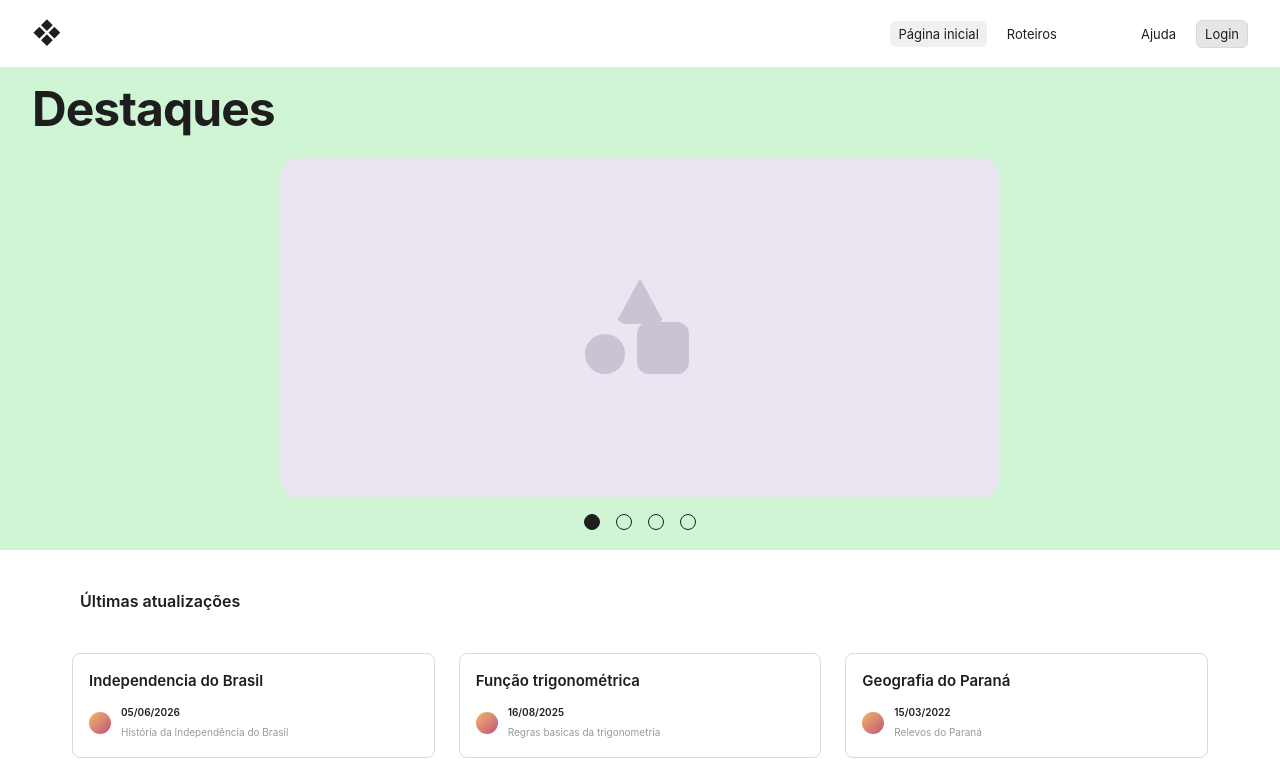
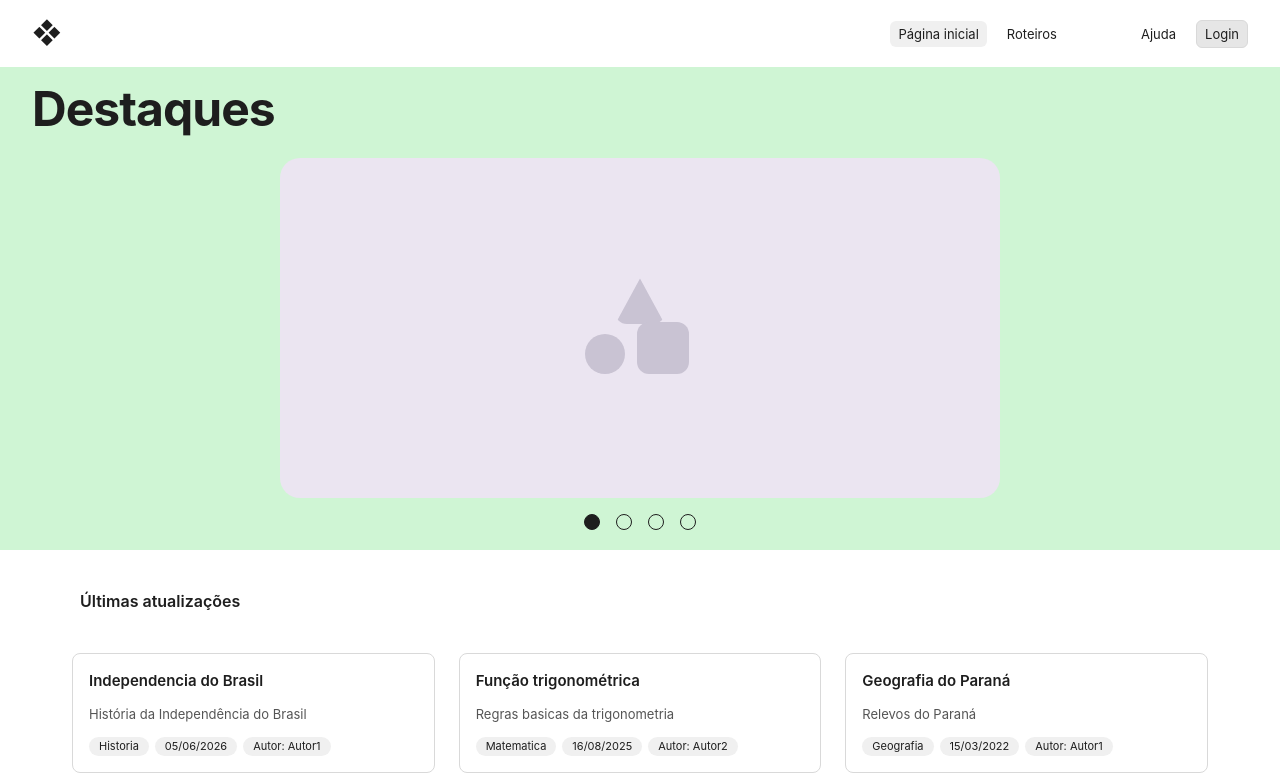
Before and after one commit to gabe1405/roteiros-app, a Next.js app: page / in a window 1280 px wide. Shown: the top 780 px of the page. Built offline with nearby package versions, Linux system fonts and the light colour scheme.

Commit message:
colocado autor nos cards da home

```diff
--- a/app/page.js
+++ b/app/page.js
@@ -1,8 +1,9 @@
+import Data from "../components/Data";
 import Destaques from "../components/Destaques";
-import Data from "../components/Data";
-import { roteiros } from "../data/roteiros";
+import CardRoteiro from "../components/CardRoteiro";
+import { roteiros_mod } from "../lib/roteiros";
 
-const atualizacoes = [...roteiros]
+const atualizacoes = roteiros_mod()
   .sort((a, b) => (b.dataModificacao ?? "").localeCompare(a.dataModificacao ?? ""))
   .slice(0, 6);
 
@@ -13,17 +14,8 @@ export default function Home() {
       <section className="atualizacoes" aria-labelledby="t-atualizacoes">
         <h2 id="t-atualizacoes">Últimas atualizações</h2>
         <div className="grade">
-          {atualizacoes.map((roteiro) => (
-            <article className="card" key={roteiro.id}>
-              <h3>{roteiro.titulo}</h3>
-              <div className="autor">
-                <div className="avatar" />
-                <div>
-                  <strong><Data valor={roteiro.dataModificacao} /></strong>
-                  <span>{roteiro.descricao}</span>
-                </div>
-              </div>
-            </article>
+          {atualizacoes.map((r) => (
+            <CardRoteiro key={r.id} roteiro={r} />
           ))}
         </div>
       </section>
--- a/components/CardRoteiro.js
+++ b/components/CardRoteiro.js
@@ -4,11 +4,11 @@ export default function CardRoteiro({ roteiro }) {
   return (
     <article className="card">
       <h3>{roteiro.titulo}</h3>
-      <p className="autor">Autor: {roteiro.autor}</p>
       <p>{roteiro.descricao}</p>
       <div className="tags">
         <span className="tag">{roteiro.categoria}</span>
         <span className="tag"><Data valor={roteiro.dataModificacao} /></span>
+        <span className="tag">Autor: {roteiro.autor}</span>
       </div>
     </article>
   );
--- /dev/null
+++ b/lib/roteiros.js
@@ -0,0 +1,12 @@
+import { roteiros } from "../data/roteiros";
+import usuarios from "../data/usuarios.json";
+
+export function roteiros_mod() {
+  return roteiros.map((r) => {
+    const usuario = usuarios.find((u) => u.id === r.autorId);
+    return {
+      ...r,
+      autor: usuario ? usuario.nome : "Autor desconhecido",
+    };
+  });
+}
```
